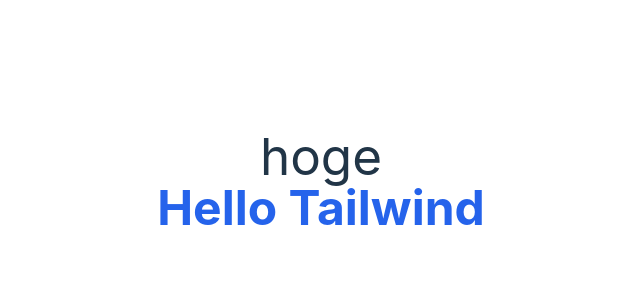
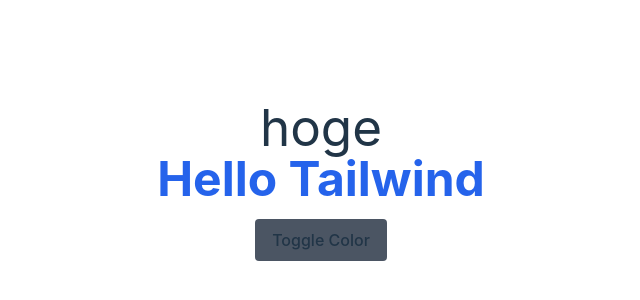
Before and after one commit to cijb-7724/make10_2.0, a React (Vite) app: page / in a window 1280 px wide. Shown: the part 220-520 px from the top of the page, without its empty margins (319-959 px from the left). Built offline with nearby package versions, Linux system fonts and the light colour scheme.

Commit message:
test: deploy

```diff
--- a/src/App.tsx
+++ b/src/App.tsx
@@ -1,15 +1,30 @@
 import { useState } from 'react'
-import reactLogo from './assets/react.svg'
-import viteLogo from '/vite.svg'
+// import reactLogo from './assets/react.svg'
+// import viteLogo from '/vite.svg'
 import './App.css'
 
 export default function App() {
-  return(
-      <>
-          <h1>hoge</h1>
-          <p className="text-blue-600 font-bold text-5xl ">
-            Hello Tailwind
-          </p>
-      </>
-  )
+  const [titleColor, setTitleColor] = useState("text-blue-600");
+
+  // 色をトグルする関数
+  const toggleColor = () => {
+    setTitleColor((prevColor) =>
+      prevColor === "text-blue-600" ? "text-red-600" : "text-blue-600"
+    );
+  };
+
+  return (
+    <>
+      <h1>hoge</h1>
+      <p className={`${titleColor} font-bold text-5xl`}>
+        Hello Tailwind
+      </p>
+      <button
+        onClick={toggleColor}
+        className="mt-4 px-4 py-2 bg-gray-600 rounded"
+      >
+        Toggle Color
+      </button>
+    </>
+  );
 }
```
Also changed, not shown: 2 other files (tests, documents, lock files or other folders).
